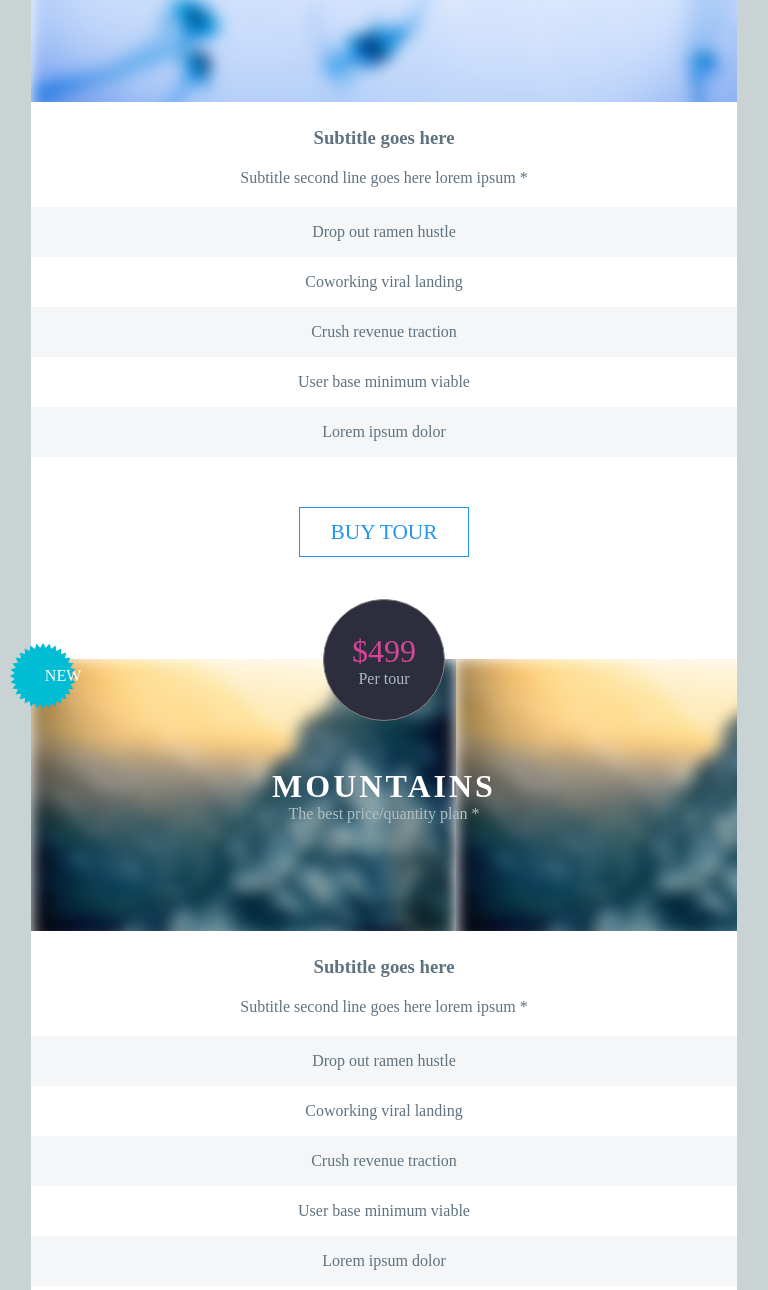
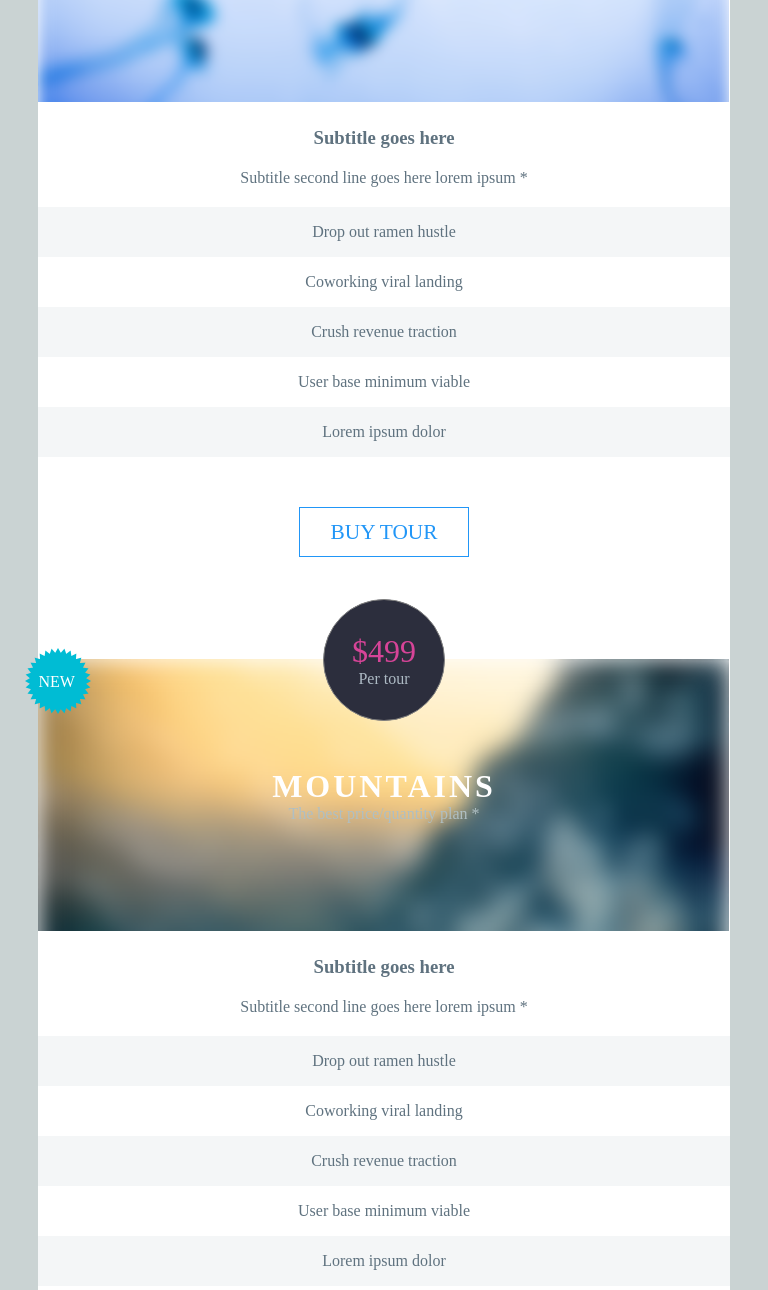
Before and after one commit to tienhoangkhmt/fe_bt1, a plain HTML site: page kt/index.html in a window 768 px wide. Shown: the part 270-1560 px from the top of the page. Drawn offline with Linux system fonts and the light colour scheme.

Commit message:
update css

```diff
--- a/kt/index.css
+++ b/kt/index.css
@@ -8,7 +8,7 @@ body {
   background-color: #cad3d3;
 }
 .container {
-  width: 92%;
+  width: 90%;
   margin: 100px auto;
   display: flex;
   justify-content: space-between;
@@ -63,7 +63,7 @@ body {
   text-align: center;
 }
 
-.card--body--list .card-text:nth-child(odd) {  /* or 4n+1 */
+.card--body--list .card-text:nth-child(odd) {
   background-color: #f4f6f7;
 }
 
@@ -113,6 +113,8 @@ body {
 
 .bg-ocean {
   background-image: url('./images/ocean.png');
+  background-size: 100%;
+  background-repeat: no-repeat;
 }
 .btn-primary {
   color: #2196f7;
@@ -140,6 +142,8 @@ body {
 
 .bg-mountains {
   background-image: url('./images/mountain.png');
+  background-size: 100%;
+  background-repeat: no-repeat;
 }
 .bg-mountains::after{
   content: 'NEW';
@@ -150,13 +154,13 @@ body {
   z-index: 5565656;
 }
 .btn-purple {
-  background: #6c136f;
-  color: #ffffff;
-  border: none;
+  background: #ffffff;
+  color: #6c136f;
+  border: 1px solid #6c136f;
 }
 .btn-purple:hover {
-  background-color: #ffffff;
-  color:#6c136f ;
+  background-color: #6c136f;
+  color:#ffffff ;
   border: 1px solid #6c136f;
   transition: 2s;
 }
@@ -181,6 +185,8 @@ body {
 
  .bg-forest{
    background-image: url('./images/forest.png');
+   background-size: 100%;
+   background-repeat: no-repeat;
  }
  .btn-success {
    color: #32ad1e;
@@ -198,9 +204,9 @@ body {
  */
 
  /*
-  < 576px
+  0 -> 992px
  */
-@media all and (max-width: 576px) {
+@media all and (min-width:0px) and (max-width: 992px) {
   .container{
     display: block;
   }
@@ -219,53 +225,46 @@ body {
  /*
   576px > 768px
  */
- @media all and (min-width: 576px) and (max-width: 768px) {
-  .container{
-    display: block;
-  }
-  .card {
-    padding-bottom: 50px ;
-  }
-  .card--header{
-    width: 100%;
-  }
-  .card--header--text{
-    left: auto;
-    border: 1px solid grey;
-  }
- }
+@media all and (min-width: 576px) and (max-width: 768px) {
+
+}
 
   /*
  768px > 992px
  */
 @media all and (min-width: 768px) and (max-width: 992px) {
+  .bg-mountains > img {
+    position: absolute;
+    top: -4%;
+    left: -2%;
+    z-index: 44;
+  }
+  .bg-mountains::after{
+    top: 5%;
+    left: 0%;
+  }
+}
+
+
+@media all and (min-width: 992px) and (max-width: 1200px) {
   .container{
-    display: block;
+    width: 100%;
+  }
+
+}
+
+@media all and (min-width: 1000px) and (max-width: 1110px) {
+  .container{
+    width: 100%;
+    display: flex;
+    justify-content: space-around;
   }
   .card {
-    padding-bottom: 50px ;
+    margin-top: 75px;
+    width: 45%;
   }
   .card--header{
     width: 100%;
   }
-  .card--header--text{
-    left: auto;
-    border: 1px solid grey;
-  }
-}
-
-
-@media all and (min-width: 992px) and (max-width: 1100px) {
-  .container{
-    display: grid;
-  }
 
 }
-
-/*
-tao git
-tao repo FE_BT1
-tao nhanh v1
-push code
-add tk mlh-hnq
-*/
```
